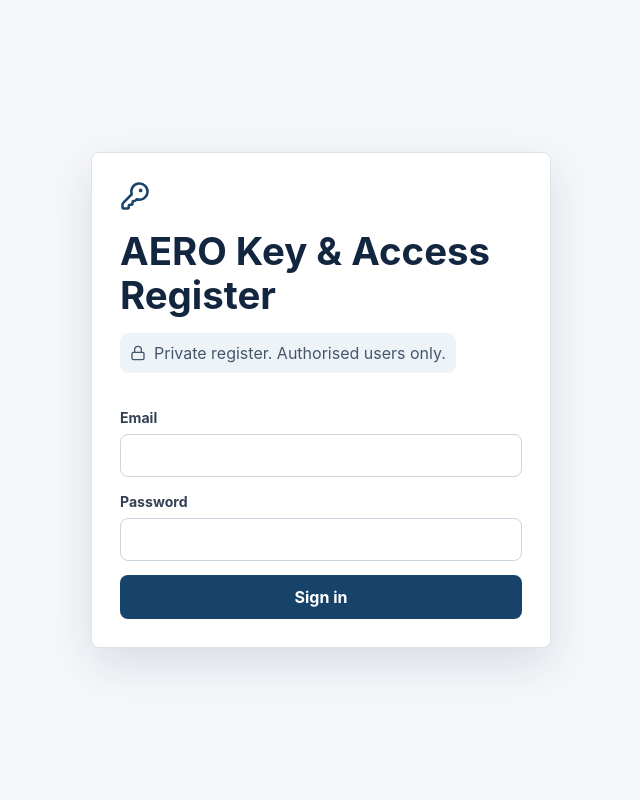
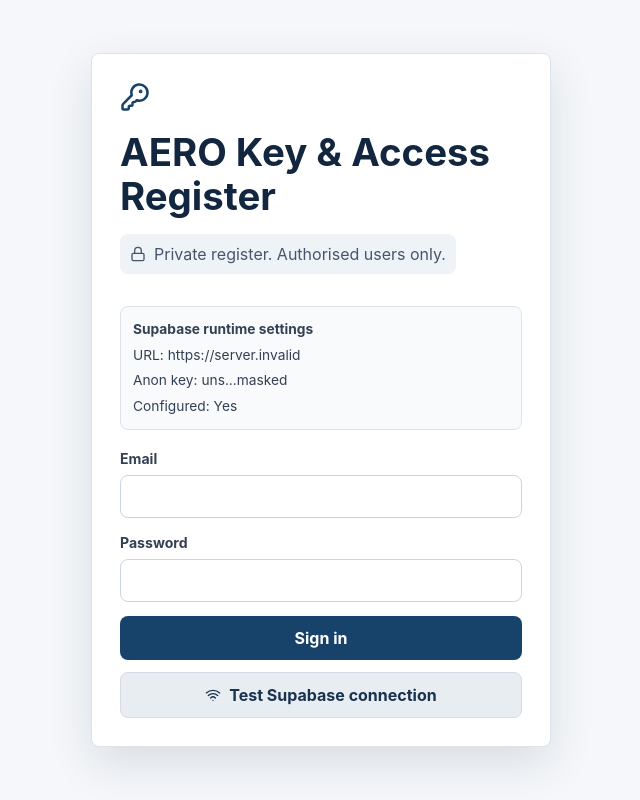
Before and after one commit to alexmcdermott1121-ops/aero-access-register, a React (Vite) app: page /login in a window 1280 px wide. Shown: the whole page, without its empty margins (319-959 px from the left). Built offline with nearby package versions, Linux system fonts and the light colour scheme; no server answers.

Commit message:
Add files via upload

```diff
--- a/src/lib/supabase.ts
+++ b/src/lib/supabase.ts
@@ -1,9 +1,44 @@
 import { createClient } from "@supabase/supabase-js";
 
-const supabaseUrl = import.meta.env.VITE_SUPABASE_URL as string | undefined;
-const supabaseAnonKey = import.meta.env.VITE_SUPABASE_ANON_KEY as string | undefined;
+export const supabaseUrl = import.meta.env.VITE_SUPABASE_URL as string | undefined;
+export const supabaseAnonKey = import.meta.env.VITE_SUPABASE_ANON_KEY as string | undefined;
 
 export const isSupabaseConfigured = Boolean(supabaseUrl && supabaseAnonKey);
+
+export function getMaskedSupabaseKey() {
+  if (!supabaseAnonKey) return "Missing";
+  if (supabaseAnonKey.length <= 12) return `${supabaseAnonKey.slice(0, 3)}...masked`;
+  return `${supabaseAnonKey.slice(0, 8)}...${supabaseAnonKey.slice(-6)}`;
+}
+
+export function describeSupabaseError(error: unknown) {
+  if (!error) return "No error details were returned.";
+  if (error instanceof Error) {
+    const details = [
+      `Message: ${error.message}`,
+      `Name: ${error.name}`,
+    ];
+    const possibleError = error as Error & { code?: string; status?: number; details?: string; hint?: string };
+    if (possibleError.code) details.push(`Code: ${possibleError.code}`);
+    if (possibleError.status) details.push(`Status: ${possibleError.status}`);
+    if (possibleError.details) details.push(`Details: ${possibleError.details}`);
+    if (possibleError.hint) details.push(`Hint: ${possibleError.hint}`);
+    return details.join("\n");
+  }
+  if (typeof error === "object") {
+    const possibleError = error as { message?: string; name?: string; code?: string; status?: number; details?: string; hint?: string };
+    return [
+      possibleError.message ? `Message: ${possibleError.message}` : "",
+      possibleError.name ? `Name: ${possibleError.name}` : "",
+      possibleError.code ? `Code: ${possibleError.code}` : "",
+      possibleError.status ? `Status: ${possibleError.status}` : "",
+      possibleError.details ? `Details: ${possibleError.details}` : "",
+      possibleError.hint ? `Hint: ${possibleError.hint}` : "",
+      `Raw: ${JSON.stringify(error)}`,
+    ].filter(Boolean).join("\n");
+  }
+  return String(error);
+}
 
 export const supabase = isSupabaseConfigured
   ? createClient(supabaseUrl!, supabaseAnonKey!)
--- a/src/pages/Login.tsx
+++ b/src/pages/Login.tsx
@@ -1,7 +1,14 @@
 import { FormEvent, useState } from "react";
 import { Navigate } from "react-router-dom";
-import { KeyRound, Lock } from "lucide-react";
-import { supabase, isSupabaseConfigured } from "../lib/supabase";
+import { KeyRound, Lock, Wifi } from "lucide-react";
+import {
+  describeSupabaseError,
+  getMaskedSupabaseKey,
+  isSupabaseConfigured,
+  supabase,
+  supabaseAnonKey,
+  supabaseUrl,
+} from "../lib/supabase";
 import { useData } from "../lib/DataContext";
 
 export function Login() {
@@ -10,17 +17,68 @@
   const [password, setPassword] = useState("");
   const [message, setMessage] = useState("");
   const [loading, setLoading] = useState(false);
+  const [testing, setTesting] = useState(false);
+  const [connectionMessage, setConnectionMessage] = useState("");
 
-  if (currentUser || demoMode) return <Navigate to="/" replace />;
+  if (currentUser) return <Navigate to="/" replace />;
 
   async function handleSubmit(event: FormEvent) {
     event.preventDefault();
-    if (!supabase) return;
+    if (!supabase) {
+      setMessage("Supabase is not configured. Check VITE_SUPABASE_URL and VITE_SUPABASE_ANON_KEY in Netlify.");
+      return;
+    }
     setLoading(true);
     setMessage("");
-    const { error } = await supabase.auth.signInWithPassword({ email, password });
-    setLoading(false);
-    if (error) setMessage(error.message);
+    try {
+      const { error: loginError } = await supabase.auth.signInWithPassword({ email, password });
+      if (loginError) {
+        setMessage(describeSupabaseError(loginError));
+      }
+    } catch (loginError) {
+      setMessage(describeSupabaseError(loginError));
+    } finally {
+      setLoading(false);
+    }
+  }
+
+  async function testConnection() {
+    if (!supabase) {
+      setConnectionMessage("Supabase is not configured. Check VITE_SUPABASE_URL and VITE_SUPABASE_ANON_KEY in Netlify.");
+      return;
+    }
+    setTesting(true);
+    setConnectionMessage("");
+    try {
+      const { data, error: testError, status, statusText } = await supabase
+        .from("allowed_users")
+        .select("email,role")
+        .limit(1);
+
+      if (testError) {
+        setConnectionMessage(
+          [
+            "Supabase API was reached, but the test query returned an error.",
+            `HTTP status: ${status}${statusText ? ` ${statusText}` : ""}`,
+            describeSupabaseError(testError),
+            "If you are not signed in yet, an RLS/auth error can be normal. A browser network error usually means URL, key, CORS, or project availability.",
+          ].join("\n"),
+        );
+        return;
+      }
+
+      setConnectionMessage(`Supabase API connection succeeded. Test rows returned: ${data?.length ?? 0}.`);
+    } catch (testError) {
+      setConnectionMessage(
+        [
+          "Supabase API could not be reached by the browser.",
+          describeSupabaseError(testError),
+          "Check the Netlify environment variables, redeploy after saving them, and confirm the Supabase project URL is correct.",
+        ].join("\n"),
+      );
+    } finally {
+      setTesting(false);
+    }
   }
 
   return (
@@ -29,9 +87,22 @@
         <div className="login-mark"><KeyRound size={30} /></div>
         <h1>AERO Key & Access Register</h1>
         <p className="private-note"><Lock size={16} />Private register. Authorised users only.</p>
+        <div className="debug-panel">
+          <strong>Supabase runtime settings</strong>
+          <span>URL: {supabaseUrl || "Missing VITE_SUPABASE_URL"}</span>
+          <span>Anon key: {getMaskedSupabaseKey()}</span>
+          <span>Configured: {isSupabaseConfigured ? "Yes" : "No"}</span>
+          {!supabaseUrl || !supabaseAnonKey ? (
+            <p className="error-text">
+              Missing runtime environment variable{!supabaseUrl && !supabaseAnonKey ? "s" : ""}:{" "}
+              {!supabaseUrl ? "VITE_SUPABASE_URL " : ""}
+              {!supabaseAnonKey ? "VITE_SUPABASE_ANON_KEY" : ""}
+            </p>
+          ) : null}
+        </div>
         {!isSupabaseConfigured ? (
           <div className="setup-notice compact">
-            Add Supabase environment variables to enable secure login.
+            Add Supabase environment variables to enable secure login. In Netlify, set VITE_SUPABASE_URL and VITE_SUPABASE_ANON_KEY, then redeploy.
           </div>
         ) : (
           <form onSubmit={handleSubmit}>
@@ -43,10 +114,14 @@
               Password
               <input value={password} onChange={(event) => setPassword(event.target.value)} type="password" required />
             </label>
-            {message || error ? <p className="error-text">{message || error}</p> : null}
+            {message || error ? <pre className="error-box">{message || error}</pre> : null}
             <button className="primary" disabled={loading} type="submit">{loading ? "Signing in..." : "Sign in"}</button>
           </form>
         )}
+        <button className="secondary icon-text test-button" disabled={testing || !isSupabaseConfigured} onClick={testConnection} type="button">
+          <Wifi size={16} />{testing ? "Testing..." : "Test Supabase connection"}
+        </button>
+        {connectionMessage ? <pre className="debug-result">{connectionMessage}</pre> : null}
       </section>
     </main>
   );
--- a/src/styles.css
+++ b/src/styles.css
@@ -40,6 +40,11 @@
 .setup-notice p { margin: 5px 0 0; }
 .setup-notice.compact { display: block; }
 .error-text { color: #b42318; font-weight: 650; }
+.error-box, .debug-result { white-space: pre-wrap; overflow-wrap: anywhere; border-radius: 8px; padding: 12px; font-size: 0.85rem; line-height: 1.45; }
+.error-box { background: #fef3f2; border: 1px solid #fecdca; color: #912018; }
+.debug-result { background: #f8fafc; border: 1px solid #dce3ea; color: #27364a; margin: 12px 0 0; }
+.debug-panel { display: grid; gap: 5px; background: #f8fafc; border: 1px solid #dce3ea; border-radius: 8px; padding: 12px; margin: 16px 0; color: #344054; font-size: 0.86rem; }
+.debug-panel span { overflow-wrap: anywhere; }
 
 .metric-grid { display: grid; grid-template-columns: repeat(4, minmax(0, 1fr)); gap: 16px; }
 .metric-card { background: #ffffff; border: 1px solid #dce3ea; border-radius: 8px; padding: 18px; display: grid; gap: 10px; box-shadow: 0 1px 2px rgba(15, 39, 66, 0.05); }
@@ -91,6 +96,7 @@
 .private-note { display: inline-flex; gap: 8px; align-items: center; color: #45566b; background: #eef3f8; border-radius: 8px; padding: 8px 10px; }
 .login-panel form { display: grid; gap: 14px; margin-top: 18px; }
 .login-panel .primary { width: 100%; justify-content: center; }
+.test-button { width: 100%; justify-content: center; margin-top: 12px; }
 
 @media (max-width: 1100px) {
   .app-shell { grid-template-columns: 1fr; }
```
